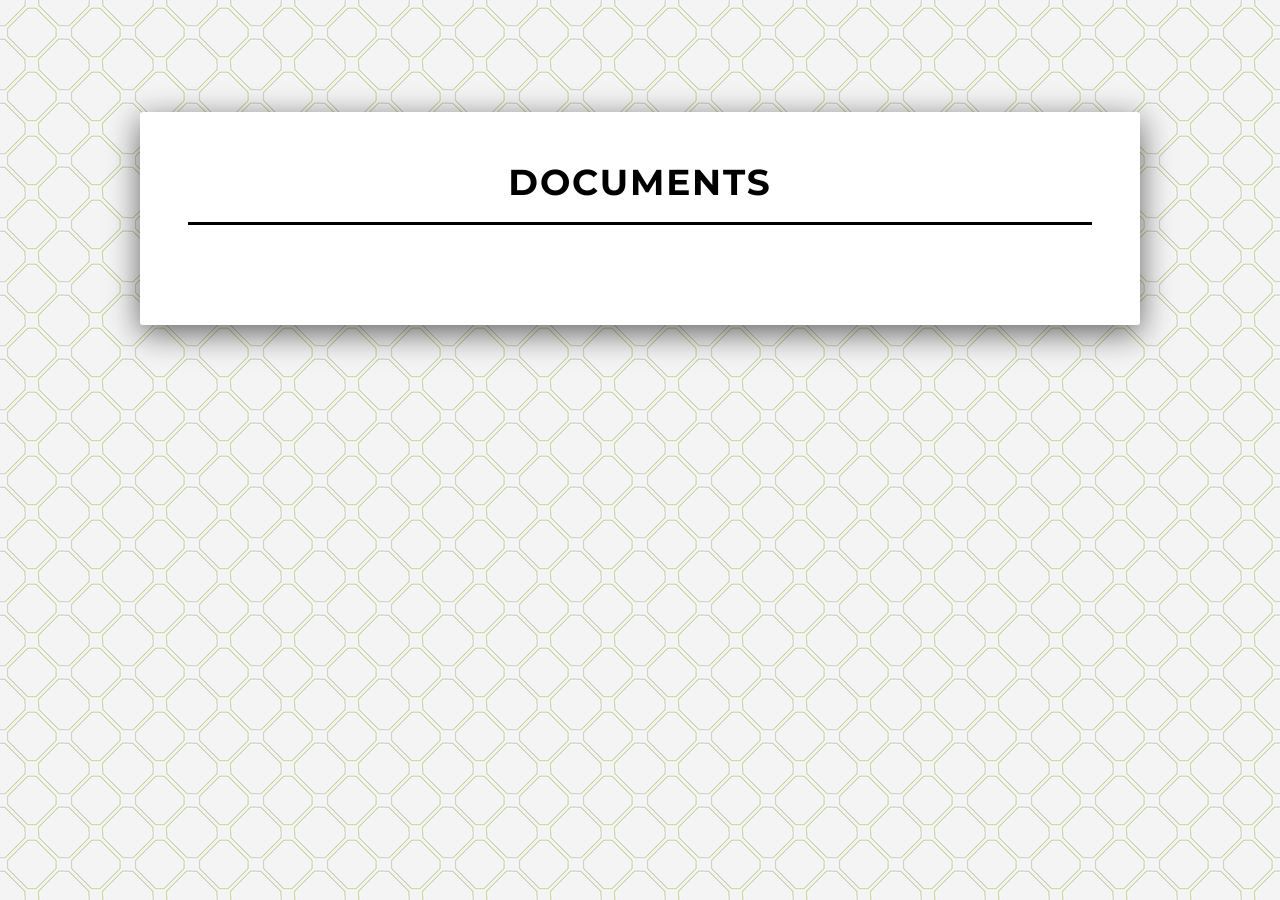
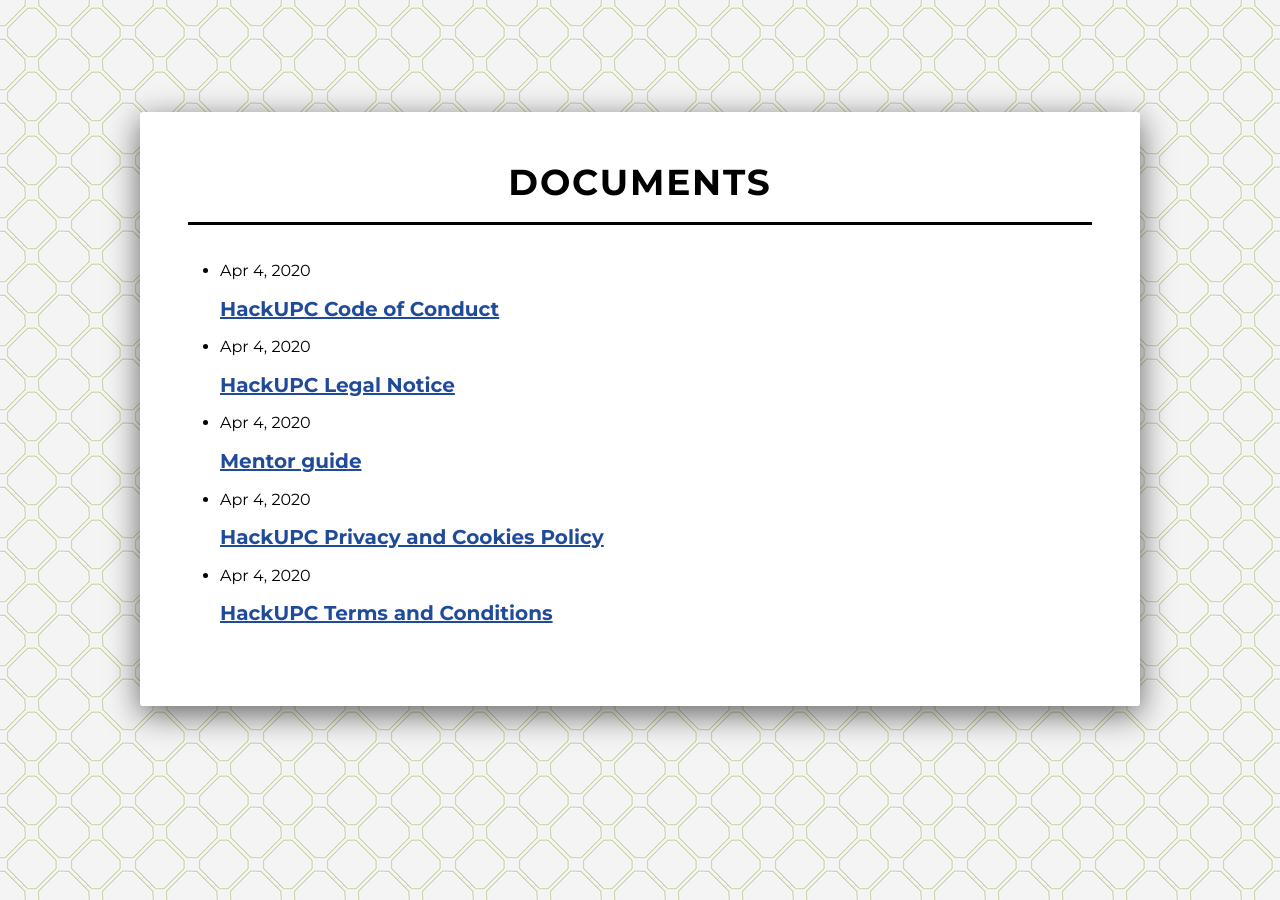
Before and after one commit to hackupc/legal-page, a Jekyll site: the page built from index.html, in a window 1280 px wide. Built offline with Jekyll 4.4.1, drawn with Linux system fonts in a browser that asks for light colours; some of the changed lines change nothing that is shown.

Commit message:
documents as collection

```diff
--- a/_config.yml
+++ b/_config.yml
@@ -4,9 +4,14 @@
 #   Write an awesome description for your new site here. You can edit this
 #   line in _config.yml. It will appear in your document head meta (for
 #   Google search results) and in your feed.xml site description.
-baseurl: "/" # the subpath of your site, e.g. /blog/
+baseurl: "" # the subpath of your site, e.g. /blog/
 url: "https://legal.hackersatupc.org/" # the base hostname & protocol for your site
 twitter_username: hackersatupc
 github_username:  hackupc
 
-permalink: /:subject/:url
+collections:
+  documents:
+    output: true
+    layout: document
+
+permalink: /:title
--- a/_documents/code_of_conduct.md
+++ b/_documents/code_of_conduct.md
@@ -3,8 +3,6 @@
 title: "HackUPC Code of Conduct"
 date: 2020-04-04 19:40:00
 categories: hackupc
-subject: hackupc
-url: code_of_conduct
 ---
 # HackUPC Code of Conduct
 
--- a/_documents/legal_notice.md
+++ b/_documents/legal_notice.md
@@ -3,8 +3,6 @@
 title: "HackUPC Legal Notice"
 date: 2020-04-04 19:40:00
 categories: hackupc
-subject: hackupc
-url: legal_notice
 ---
 # HackUPC Legal Notice
 
--- a/_documents/mentor_guide.md
+++ b/_documents/mentor_guide.md
@@ -3,8 +3,6 @@
 title: "Mentor guide"
 date: 2020-04-04 19:40:00
 categories: hackupc
-subject: hackupc
-url: mentor_guide
 ---
 # Mentor guide
 
--- a/_documents/privacy_and_cookies.md
+++ b/_documents/privacy_and_cookies.md
@@ -3,8 +3,6 @@
 title: "HackUPC Privacy and Cookies Policy"
 date: 2020-04-04 19:40:00
 categories: hackupc
-subject: hackupc
-url: privacy_and_cookies
 ---
 # HackUPC Privacy and Cookies Policy
 
--- a/_documents/terms_and_conditions.md
+++ b/_documents/terms_and_conditions.md
@@ -3,8 +3,6 @@
 title: "HackUPC Terms and Conditions"
 date: 2020-04-04 19:40:00
 categories: hackupc
-subject: hackupc
-url: terms_abd_conditions
 ---
 # HackUPC Terms and Conditions
 
```
